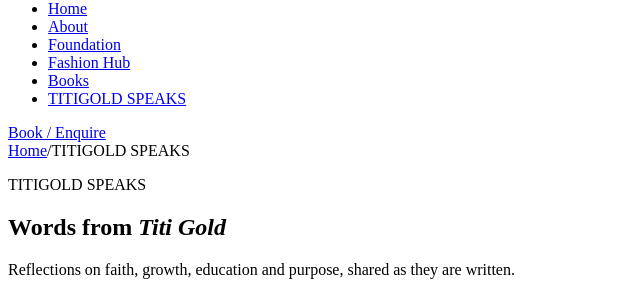
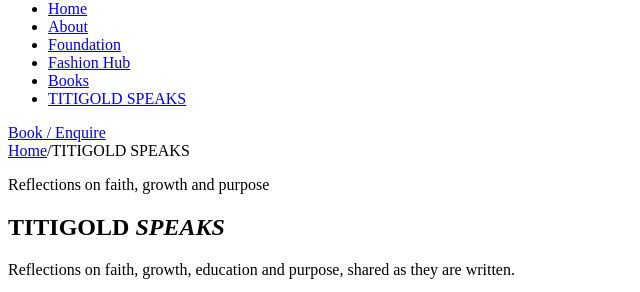
Before and after one commit to Gabgab11/titi-gold-website, a website with bundled scripts: page blog.html in a window 1280 px wide. Shown: the part 72-364 px from the top of the page, without its empty margins (0-640 px from the left). Built offline with nearby package versions, Linux system fonts and the light colour scheme; a script that the page names is missing.

Commit message:
Make TITIGOLD SPEAKS the blog page heading
Co-Authored-By: Claude Haiku 5.5 <noreply@anthropic.com>
Claude-Session: https://claude.ai/code/session_013vfZc525TRUPbjrqxjXw8k

```diff
--- a/blog.html
+++ b/blog.html
@@ -91,8 +91,8 @@
       <div class="container page-hero-inner">
         <div>
           <nav class="breadcrumb" aria-label="Breadcrumb"><a href="index.html">Home</a><span aria-hidden="true">/</span><span aria-current="page">TITIGOLD SPEAKS</span></nav>
-          <p class="eyebrow">TITIGOLD SPEAKS</p>
-          <h1 id="page-title">Words from <em>Titi Gold</em></h1>
+          <p class="eyebrow">Reflections on faith, growth and purpose</p>
+          <h1 id="page-title">TITIGOLD <em>SPEAKS</em></h1>
           <p class="hero-intro">Reflections on faith, growth, education and purpose, shared as they are written.</p>
         </div>
       </div>
```
